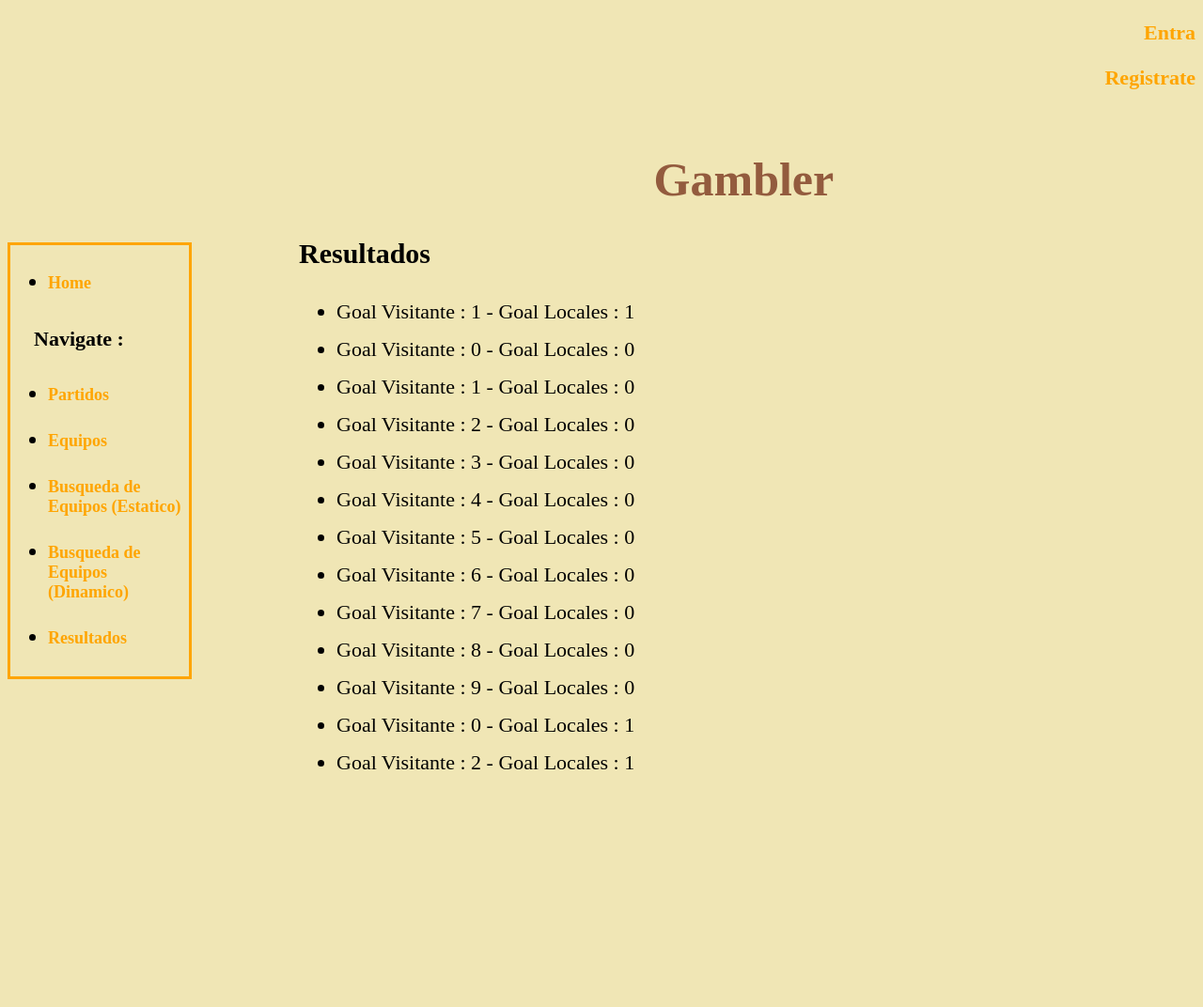
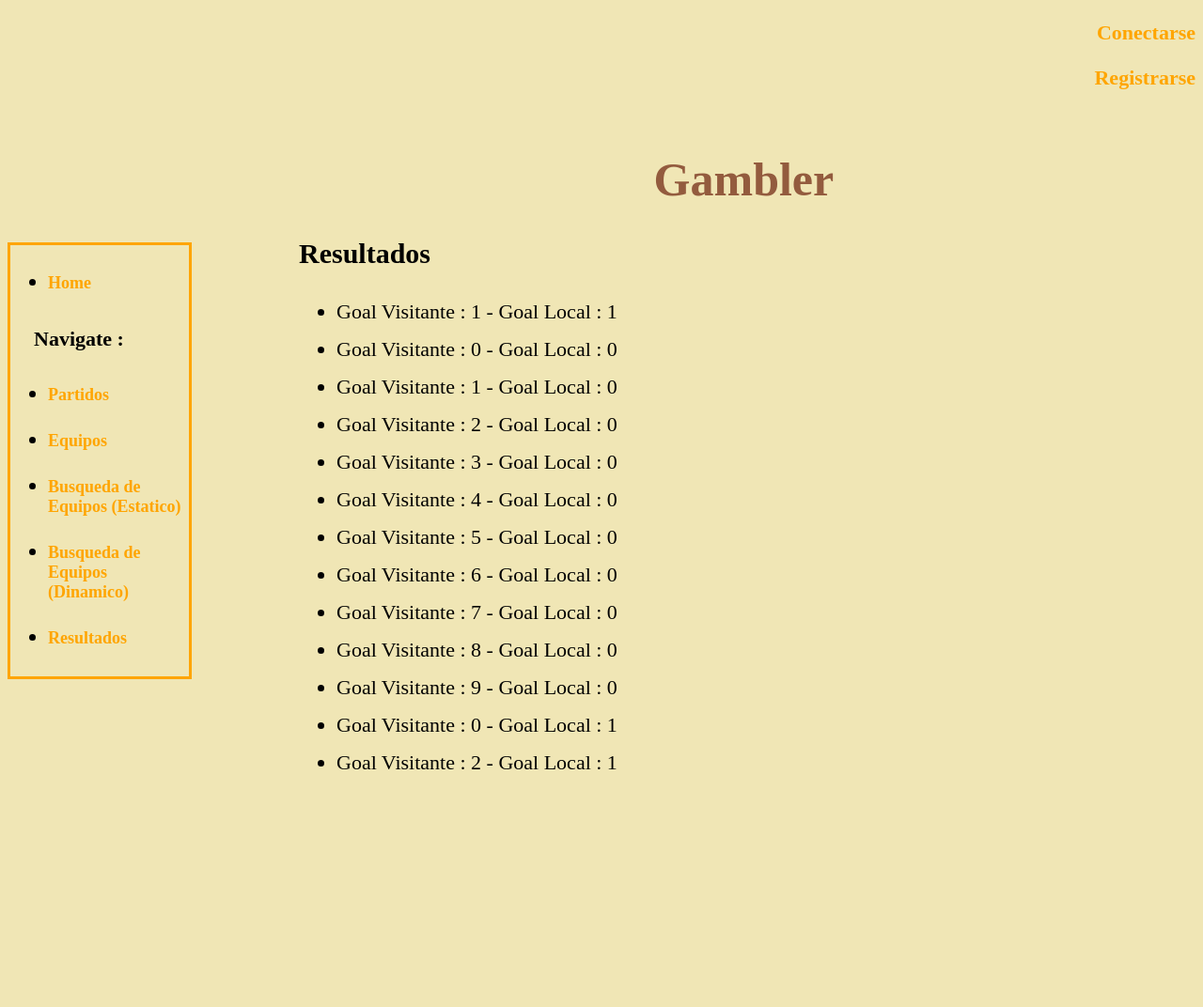
Before and after one commit to gabriel-hurtado/apostador, a Django app: page /gambler/resultados in a window 1280 px wide. Shown: the top 1072 px of the page at 94% size. Run offline with Django 3.2, Linux system fonts and the light colour scheme; data comes from the database, SQL or seed files in the repository; both versions use the stored data as it was after the commit; some libraries are stand-ins or nearby versions.

Commit message:
Version Practica II finalizada

```diff
--- a/gambler/serializers.py
+++ b/gambler/serializers.py
@@ -7,7 +7,7 @@ from gambler.models import Equipo, Partido, Resultado, Apuesta
 class EquipoSerializer(HyperlinkedModelSerializer):
     class Meta:
         model = Equipo
-        fields = ('nombreEquipo',)
+        fields = ('nombreEquipo', 'pais')
 
 
 class ResultadoSerializer(HyperlinkedModelSerializer):
--- a/gambler/templates/gambler/base.html
+++ b/gambler/templates/gambler/base.html
@@ -16,8 +16,8 @@
         {% if user.username %}
             <h3>User {{ user.username }} (<a href="/accounts/logout/?next=/gambler/">logout</a>)</h3>
         {% else %}
-            <h3><a href="/accounts/login/?next=/gambler/">Entra</a></h3>
-            <h3><a href="/accounts/register/?next=/gambler/">Registrate</a></h3>
+            <h3><a href="/accounts/login/?next=/gambler/">Conectarse</a></h3>
+            <h3><a href="/accounts/register/?next=/gambler/">Registrarse</a></h3>
         {% endif %}
     {% endblock %}
 </div>
--- a/gambler/templates/gambler/form_seach.html
+++ b/gambler/templates/gambler/form_search.html
@@ -14,7 +14,6 @@
     </script>
 
      <form action="/search/" method="get">
-        {% csrf_token %}
         <table>
            {{ form.as_table }}
         </table>
--- a/gambler/templates/gambler/form_search_dinamic.html
+++ b/gambler/templates/gambler/form_search_dinamic.html
@@ -19,10 +19,6 @@
                         success:	function(	data	)	{
                             response(	$.map(	data.geonames,	function(	item	)	{
                                 return	{
-                                    label:	item.name	+	(item.adminName1	?	",	"	+
-                                    item.adminName1	:	"")	+	",	"	+	item.countryName,
-                                    value:	item.name,
-                                    stateOrProvince:	item.adminName1,
                                     countryName:	item.countryName
                                 }
                             }));
@@ -40,7 +36,6 @@
     </script>
 
      <form action="/search/" method="get">
-        {% csrf_token %}
         <table>
            {{ form.as_table }}
         </table>
--- a/gambler/templates/gambler/resultados_list.html
+++ b/gambler/templates/gambler/resultados_list.html
@@ -9,7 +9,7 @@
 
 <ul>
     {% for resultado in latest_resultado_list %}
-        <li> Goal Visitante : {{ resultado.golVisitante }} - Goal Locales : {{resultado.golLocal }}</li>
+        <li> Goal Visitante : {{ resultado.golVisitante }} - Goal Local : {{ resultado.golLocal }}</li>
     {% empty %}
         <li>Disculpa pero por el momento no tenemos registrado ningun resultado.</li>
     {% endfor %}
--- a/gambler/views.py
+++ b/gambler/views.py
@@ -43,7 +43,7 @@ def search(request):
         return render(request, 'search_results.html',
             {'equipos': equipos, 'query': pais})
     else:
-        return render(request, 'search_form.html', {'error': True})
+        return render(request, 'search_results.html', {'error': True})
 
 class PartidoList(ListView, ConnegResponseMixin):
     model = Partido
@@ -94,7 +94,7 @@ class ApuestaCreate(CreateView):
 
 class EquipoBusqueda(CreateView):
     model = Equipo
-    template_name = 'gambler/form_seach.html'
+    template_name = 'gambler/form_search.html'
     form_class = EquipoForm
 
     def form_valid(self, form):
```
Also changed, not shown: gambler/static/style/base.css (+7 -6 lines), db.sqlite3.
